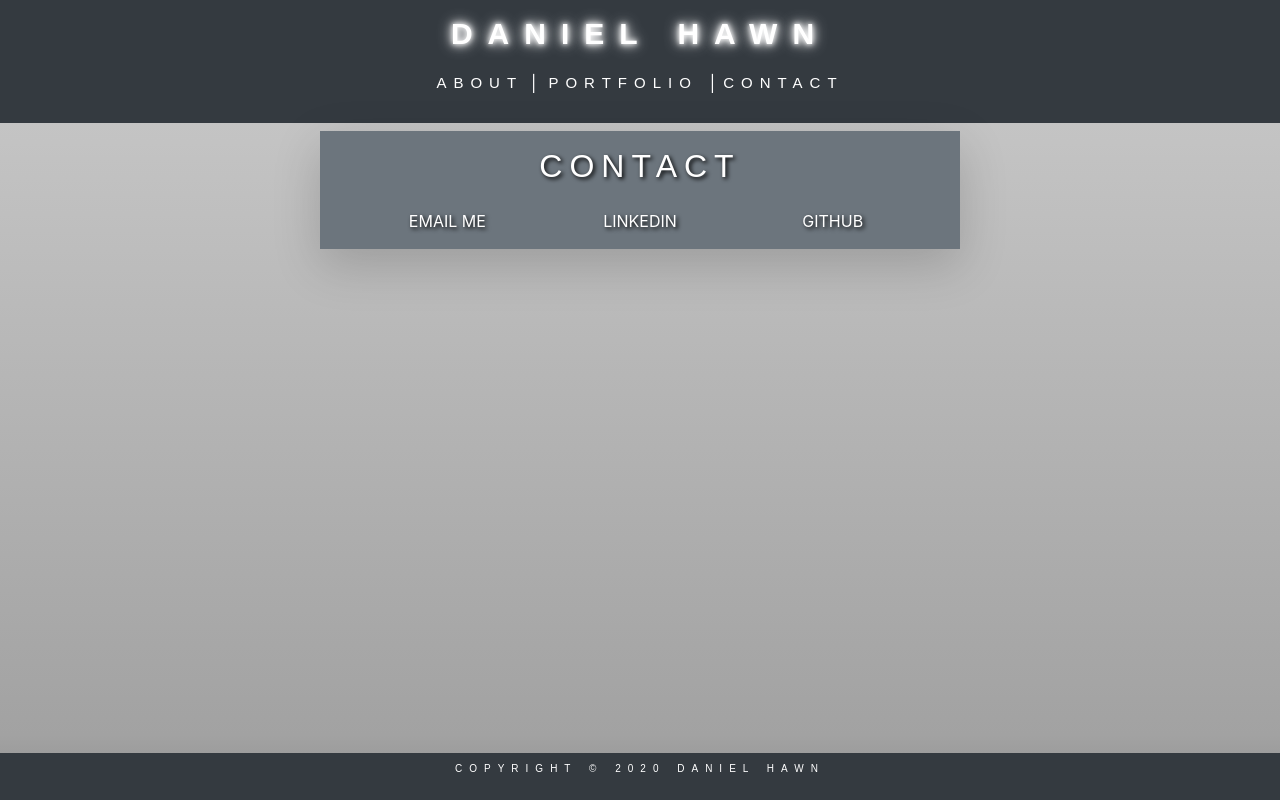
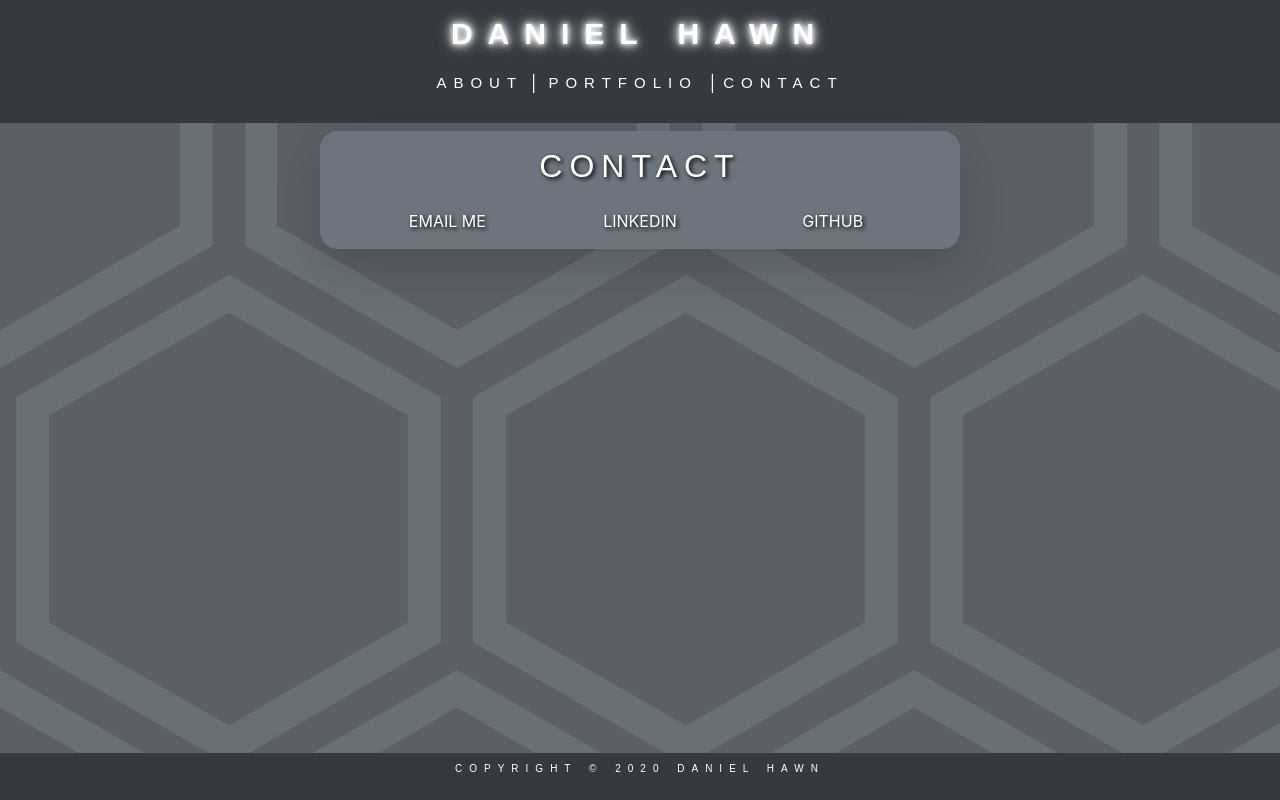
Before and after one commit to danieljhawn/react-next-portfolio, a Next.js app: page /contact in a window 1280 px wide. Shown: the top 800 px of the page. Built offline with nearby package versions, Linux system fonts and the light colour scheme.

Commit message:
working on styling

```diff
--- a/components/MyLayout.js
+++ b/components/MyLayout.js
@@ -2,18 +2,8 @@ import Header from "./Header";
 import Footer from "./Footer";
 
 const layoutStyle = {
-  background: "#C4C4C4",
-  background:
-    "-moz-linear-gradient(top, #C4C4C4 0%, #A2A2A2 51%, #000000 100%)",
-  background:
-    "-webkit-linear-gradient(top, #C4C4C4 0%, #A2A2A2 51%, #000000 100%)",
-  background:
-    "linear-gradient(to bottom, #C4C4C4 0%, #A2A2A2 51%, #000000 100%)",
-  height: "150vh",
-};
-
-const mainFlex = {
-  display: "flex",
+    background: '#5B6068 url("/hexagons.svg") repeat scroll 0 0',
+    height: '100vh',
 };
 
 const Layout = (props) => (
--- a/pages/contact.js
+++ b/pages/contact.js
@@ -23,6 +23,12 @@ const centerMe = {
   textShadow: "2px 2px 4px #000000",
 };
 
+const roundRect = {
+    webkitBorderRadius: "18px",
+    mozBorderRadius: "18px",
+    borderRadius: "18px",
+  };
+
 function contact() {
   return (
     <Layout>
@@ -38,7 +44,7 @@ function contact() {
       </Head>
       <div className="container-fluid">
         <div className="row">
-          <div className="col-md-6 col-sm-12 col-xs-12 mx-auto p-3 m-2 bg-secondary text-white shadow-lg">
+          <div style={roundRect} className="col-md-6 col-sm-12 col-xs-12 mx-auto p-3 m-2 bg-secondary text-white shadow-lg">
             <h2 style={centerMe}>
               <p style={subheadStyle} className="subhead">
                 Contact
```
Also changed, not shown: components/ProjectCard.js (+10 -3 lines), pages/about.js (+8 -2 lines), pages/portfolio.js (+7 -1 lines), public/hexagons.svg (added), 1 other file (tests, documents, lock files or other folders).
